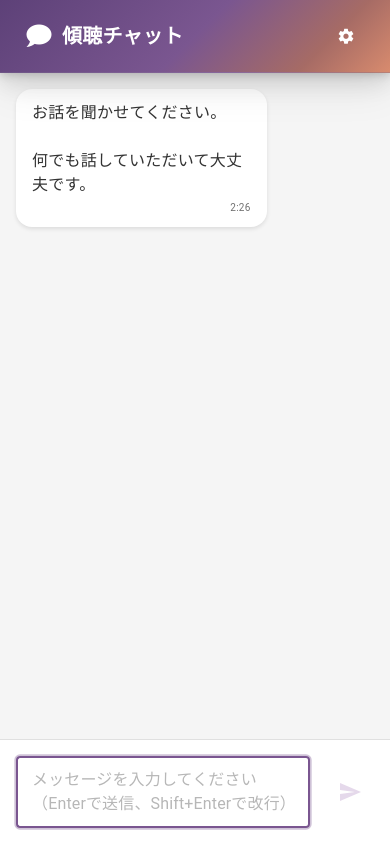
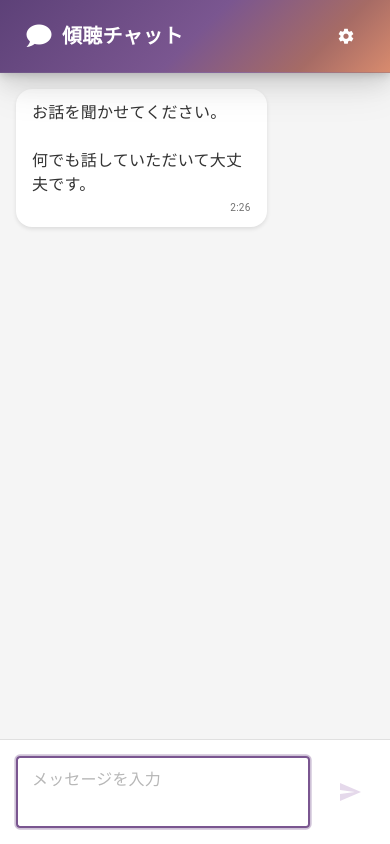
Before and after one commit to ta-tabox/listening_chat_app, a Vue app in the folder frontend/: page / in a window 390 px wide. Built offline with nearby package versions, Linux system fonts and the light colour scheme; no server answers.

Commit message:
スマホ向けプレースホルダー最適化
- 画面サイズに応じてプレースホルダーを動的に切り替え
- スマホ: 「メッセージを入力」（簡潔に）
- デスクトップ: 「メッセージを入力してください（Enterで送信、Shift+Enterで改行）」

```diff
--- a/frontend/src/components/ChatWindow.vue
+++ b/frontend/src/components/ChatWindow.vue
@@ -42,7 +42,7 @@
         <v-textarea
           ref="inputRef"
           v-model="userInput"
-          placeholder="メッセージを入力してください（Enterで送信、Shift+Enterで改行）"
+          :placeholder="placeholder"
           rows="2"
           auto-grow
           variant="outlined"
@@ -78,7 +78,7 @@
 </template>
 
 <script setup>
-import { ref, nextTick, onMounted } from 'vue'
+import { ref, nextTick, onMounted, onUnmounted, computed } from 'vue'
 import { sendMessage as apiSendMessage } from '@/services/api'
 import PromptEditor from '@/components/PromptEditor.vue'
 
@@ -93,6 +93,19 @@ const conversationSummary = ref(null)
 const showError = ref(false)
 const errorMessage = ref('')
 const showPromptEditor = ref(false)
+const windowWidth = ref(window.innerWidth)
+
+// 画面サイズに応じてプレースホルダーを切り替え
+const placeholder = computed(() => {
+  return windowWidth.value <= 768
+    ? 'メッセージを入力'
+    : 'メッセージを入力してください（Enterで送信、Shift+Enterで改行）'
+})
+
+// ウィンドウサイズ変更を監視
+const handleResize = () => {
+  windowWidth.value = window.innerWidth
+}
 
 const scrollToBottom = () => {
   nextTick(() => {
@@ -177,6 +190,9 @@ const sendMessage = async () => {
 
 // ページ読み込み時に入力欄にフォーカス
 onMounted(() => {
+  // ウィンドウサイズ変更を監視
+  window.addEventListener('resize', handleResize)
+
   // ローディングを表示
   isLoading.value = true
 
@@ -190,6 +206,11 @@ onMounted(() => {
     isLoading.value = false
     focusInput()
   }, 1500)
+})
+
+// クリーンアップ
+onUnmounted(() => {
+  window.removeEventListener('resize', handleResize)
 })
 </script>
 
```
